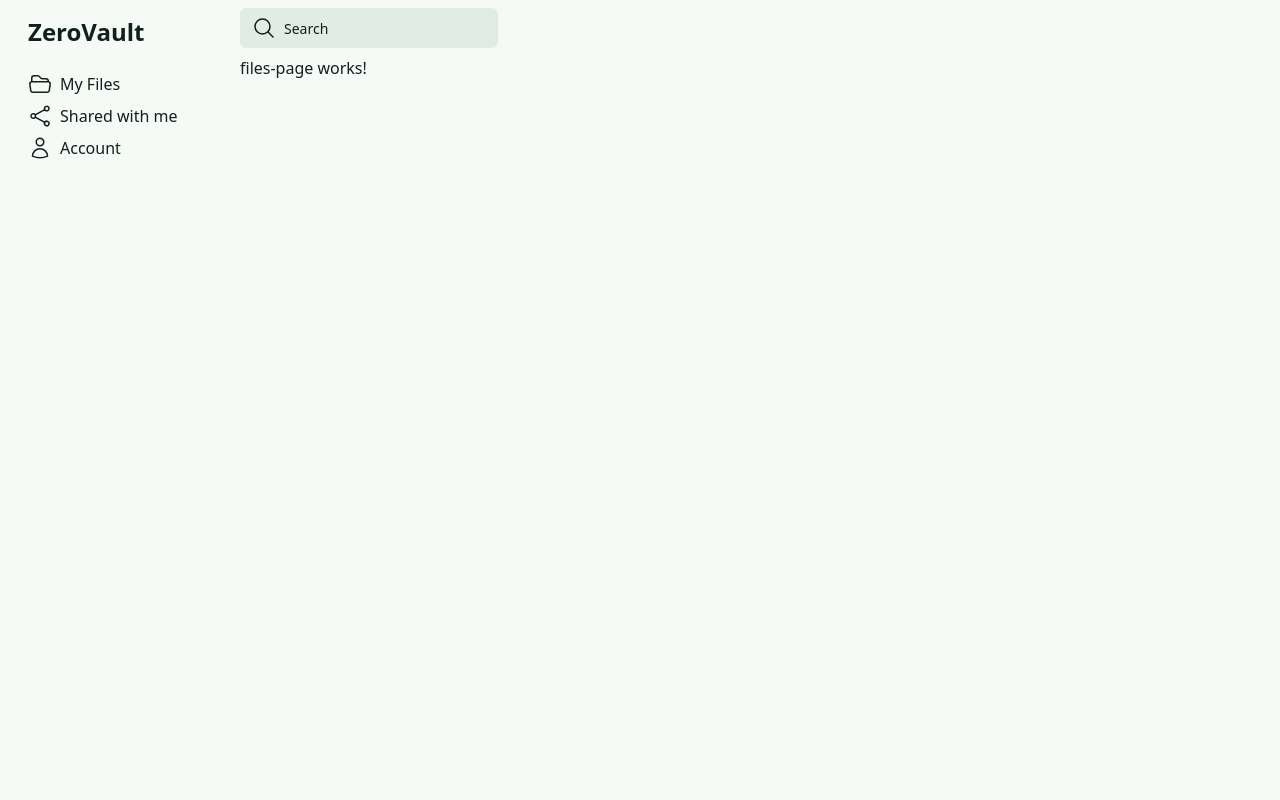
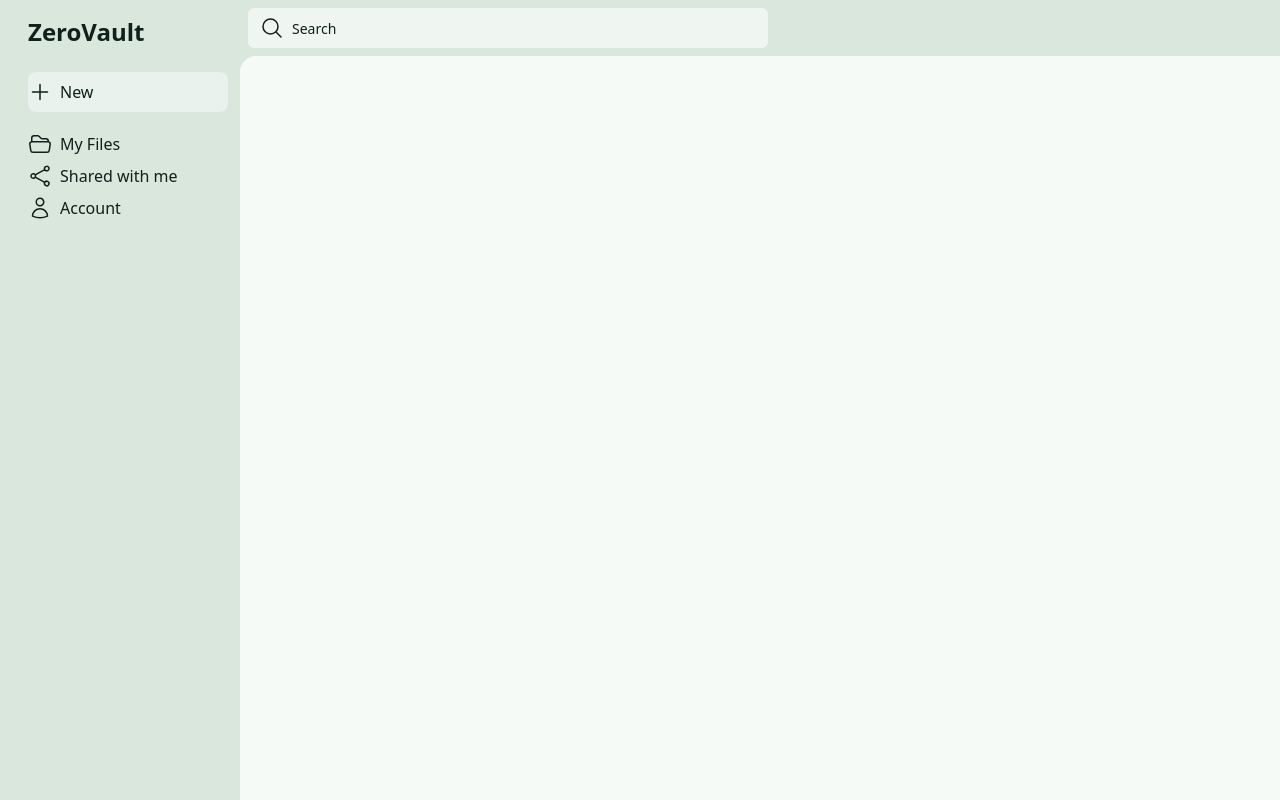
Before and after one commit to lkanjir/zero-vault, an Angular app in the folder frontend/: page /files in a window 1280 px wide. Built offline with nearby package versions, Linux system fonts and the light colour scheme; a web font is replaced by a local one.

Commit message:
frontend

```diff
--- a/frontend/src/app/core/icon/icon.html
+++ b/frontend/src/app/core/icon/icon.html
@@ -100,4 +100,65 @@
       />
     </svg>
   }
+
+  @case ('plus') {
+    <svg
+      xmlns="http://www.w3.org/2000/svg"
+      fill="none"
+      viewBox="0 0 24 24"
+      stroke-width="1.5"
+      stroke="currentColor"
+      class="size-6"
+    >
+      <path stroke-linecap="round" stroke-linejoin="round" d="M12 4.5v15m7.5-7.5h-15" />
+    </svg>
+  }
+  @case ('create-folder') {
+    <svg
+      xmlns="http://www.w3.org/2000/svg"
+      fill="none"
+      viewBox="0 0 24 24"
+      stroke-width="1.5"
+      stroke="currentColor"
+      class="size-6"
+    >
+      <path
+        stroke-linecap="round"
+        stroke-linejoin="round"
+        d="M3.75 9.776c.112-.017.227-.026.344-.026h15.812c.117 0 .232.009.344.026m-16.5 0a2.25 2.25 0 0 0-1.883 2.542l.857 6a2.25 2.25 0 0 0 2.227 1.932H19.05a2.25 2.25 0 0 0 2.227-1.932l.857-6a2.25 2.25 0 0 0-1.883-2.542m-16.5 0V6A2.25 2.25 0 0 1 6 3.75h3.879a1.5 1.5 0 0 1 1.06.44l2.122 2.12a1.5 1.5 0 0 0 1.06.44H18A2.25 2.25 0 0 1 20.25 9v.776"
+      />
+    </svg>
+  }
+  @case ('file-upload') {
+    <svg
+      xmlns="http://www.w3.org/2000/svg"
+      fill="none"
+      viewBox="0 0 24 24"
+      stroke-width="1.5"
+      stroke="currentColor"
+      class="size-6"
+    >
+      <path
+        stroke-linecap="round"
+        stroke-linejoin="round"
+        d="M19.5 14.25v-2.625a3.375 3.375 0 0 0-3.375-3.375h-1.5A1.125 1.125 0 0 1 13.5 7.125v-1.5a3.375 3.375 0 0 0-3.375-3.375H8.25m6.75 12-3-3m0 0-3 3m3-3v6m-1.5-15H5.625c-.621 0-1.125.504-1.125 1.125v17.25c0 .621.504 1.125 1.125 1.125h12.75c.621 0 1.125-.504 1.125-1.125V11.25a9 9 0 0 0-9-9Z"
+      />
+    </svg>
+  }
+  @case ('folder-upload') {
+    <svg
+      xmlns="http://www.w3.org/2000/svg"
+      fill="none"
+      viewBox="0 0 24 24"
+      stroke-width="1.5"
+      stroke="currentColor"
+      class="size-6"
+    >
+      <path
+        stroke-linecap="round"
+        stroke-linejoin="round"
+        d="M12 10.5v6m3-3H9m4.06-7.19-2.12-2.12a1.5 1.5 0 0 0-1.061-.44H4.5A2.25 2.25 0 0 0 2.25 6v12a2.25 2.25 0 0 0 2.25 2.25h15A2.25 2.25 0 0 0 21.75 18V9a2.25 2.25 0 0 0-2.25-2.25h-5.379a1.5 1.5 0 0 1-1.06-.44Z"
+      />
+    </svg>
+  }
 }
--- a/frontend/src/app/core/icon/icon.ts
+++ b/frontend/src/app/core/icon/icon.ts
@@ -1,6 +1,16 @@
 import { Component, input } from '@angular/core';
 
-export type IconTypes = "files" | 'shared' | 'account' | 'panel-open' | 'panel-close' | 'search'
+export type IconTypes =
+  | 'files'
+  | 'shared'
+  | 'account'
+  | 'panel-open'
+  | 'panel-close'
+  | 'search'
+  | 'plus'
+  | 'create-folder'
+  | 'folder-upload'
+  | 'file-upload';
 
 @Component({
   selector: 'app-icon',
--- a/frontend/src/app/core/layout/shell/shell.html
+++ b/frontend/src/app/core/layout/shell/shell.html
@@ -1,10 +1,11 @@
-<div class="container flex w-screen h-screen">
-  <app-sidebar />
+<div class="flex w-screen h-screen overflow-hidden bg-secondary">
+  <app-sidebar class="shrink-0" />
 
-  <div class="main-content">
-    <app-topbar class=""></app-topbar>
-    <main class="content">
-      <router-outlet></router-outlet>
+  <div class="flex flex-1 flex-col">
+    <app-topbar />
+
+    <main class="flex-1 rounded-tl-2xl bg-background">
+      <router-outlet />
     </main>
   </div>
 </div>
--- a/frontend/src/app/core/layout/sidebar/sidebar.html
+++ b/frontend/src/app/core/layout/sidebar/sidebar.html
@@ -1,4 +1,4 @@
-<div class="sidebar h-screen w-60 pl-4 pt-2">
+<div class="sidebar h-screen w-60 pl-4 pt-2 bg-secondary">
   <div class="logo flex h-12 items-center justify-between px-3 mb-4">
     <span class="text-2xl font-bold">ZeroVault</span>
     <button
@@ -8,26 +8,57 @@
   </div>
 
   <div class="links flex flex-col gap-y-2 px-3">
-    <a
-      routerLink="/files"
-      class="grid grid-cols-[24px_1fr] items-center gap-2 "
+    <div
+      class="relative mb-3 bg-background/60 py-2 rounded-panel cursor-pointer grid grid-cols-[24px_1fr] items-center gap-2"
+      (click)="toggleNewMenu()"
     >
+      <app-icon [name]="'plus'" />
+      <span>New</span>
+
+      @if (isMenuOpen()) {
+        <div class="absolute left-0 top-full right-0 z-10 mt-2 bg-background p-2 rounded-panel flex flex-col items-center">
+          <button
+            type="button"
+            (click)="createFolder()"
+            class="cursor-pointer grid grid-cols-[24px_1fr] items-center gap-2"
+          >
+            <app-icon [name]="'create-folder'" />
+            <span>Create folder</span>
+
+          </button>
+
+          <button
+            type="button"
+            (click)="uploadFile()"
+            class="cursor-pointer grid grid-cols-[24px_1fr] items-center gap-2"
+          >
+            <app-icon [name]="'file-upload'" />
+            <span>Upload file</span>
+          </button>
+
+          <button
+            type="button"
+            (click)="uploadFolder()"
+            class="cursor-pointer grid grid-cols-[24px_1fr] items-center gap-2"
+          >
+            <app-icon [name]="'folder-upload'" />
+            <span>Upload folder</span>
+          </button>
+        </div>
+      }
+    </div>
+
+    <a routerLink="/files" class="grid grid-cols-[24px_1fr] items-center gap-2">
       <app-icon [name]="'files'" />
       <span>My Files</span>
     </a>
 
-    <a
-      routerLink="/shared"
-      class="grid grid-cols-[24px_1fr] items-center gap-2"
-    >
+    <a routerLink="/shared" class="grid grid-cols-[24px_1fr] items-center gap-2">
       <app-icon [name]="'shared'" />
       <span>Shared with me</span>
     </a>
 
-    <a
-      routerLink="/account"
-      class="grid grid-cols-[24px_1fr] items-center gap-2"
-    >
+    <a routerLink="/account" class="grid grid-cols-[24px_1fr] items-center gap-2">
       <app-icon [name]="'account'" />
       <span>Account</span>
     </a>
--- a/frontend/src/app/core/layout/sidebar/sidebar.ts
+++ b/frontend/src/app/core/layout/sidebar/sidebar.ts
@@ -1,6 +1,6 @@
-import { Component } from '@angular/core';
-import { RouterLink } from "@angular/router";
-import { Icon } from "../../icon/icon";
+import { Component, signal } from '@angular/core';
+import { RouterLink } from '@angular/router';
+import { Icon } from '../../icon/icon';
 
 @Component({
   selector: 'app-sidebar',
@@ -8,4 +8,19 @@ import { Icon } from "../../icon/icon";
   templateUrl: './sidebar.html',
   styleUrl: './sidebar.css',
 })
-export class Sidebar {}
+export class Sidebar {
+uploadFolder() {
+throw new Error('Method not implemented.');
+}
+uploadFile() {
+throw new Error('Method not implemented.');
+}
+createFolder() {
+throw new Error('Method not implemented.');
+}
+  isMenuOpen = signal<boolean>(false);
+
+  toggleNewMenu() {
+    this.isMenuOpen.update((prev) => !prev);
+  }
+}
--- a/frontend/src/app/core/layout/topbar/topbar.html
+++ b/frontend/src/app/core/layout/topbar/topbar.html
@@ -1,6 +1,6 @@
-<div class="topbar flex h-14 items-center">
-  <div class="flex h-10 items-center gap-2 rounded-control bg-secondary/70 px-3">
-    <label for="search">
+<div class="topbar flex w-full h-14 items-center bg-secondary">
+  <div class="flex h-10 w-[50%] items-center gap-2 rounded-control bg-background/80 px-3 ml-2">
+    <label for="search" class="cursor-text">
         <app-icon [name]="'search'"></app-icon>
     </label>
     <input id="search" class="flex-1 bg-transparent text-sm leading-none outline-none placeholder:text-text" type="text" placeholder="Search" />
--- a/frontend/src/app/features/files/files-page/files-page.html
+++ b/frontend/src/app/features/files/files-page/files-page.html
@@ -1 +1,5 @@
-<p>files-page works!</p>
+<div class="bg-background rounded-panel pr-4">
+    @for (file of mockFiles; track $index) {
+
+    }
+</div>
--- a/frontend/src/app/features/files/files-page/files-page.ts
+++ b/frontend/src/app/features/files/files-page/files-page.ts
@@ -1,4 +1,10 @@
 import { Component } from '@angular/core';
+
+export type FileListItem = {
+  fileName: string;
+  sizeBytes: number;
+  modifiedAt: Date;
+};
 
 @Component({
   selector: 'app-files-page',
@@ -6,4 +12,17 @@ import { Component } from '@angular/core';
   templateUrl: './files-page.html',
   styleUrl: './files-page.css',
 })
-export class FilesPage {}
+export class FilesPage {
+  mockFiles: FileListItem[] = [
+    {
+      fileName: 'initial-prompt.txt',
+      sizeBytes: 18432,
+      modifiedAt: new Date('2026-06-23T10:30:00'),
+    },
+    {
+      fileName: 'vault-design.pdf',
+      sizeBytes: 2_430_000,
+      modifiedAt: new Date('2026-06-22T15:10:00'),
+    },
+  ];
+}
```
